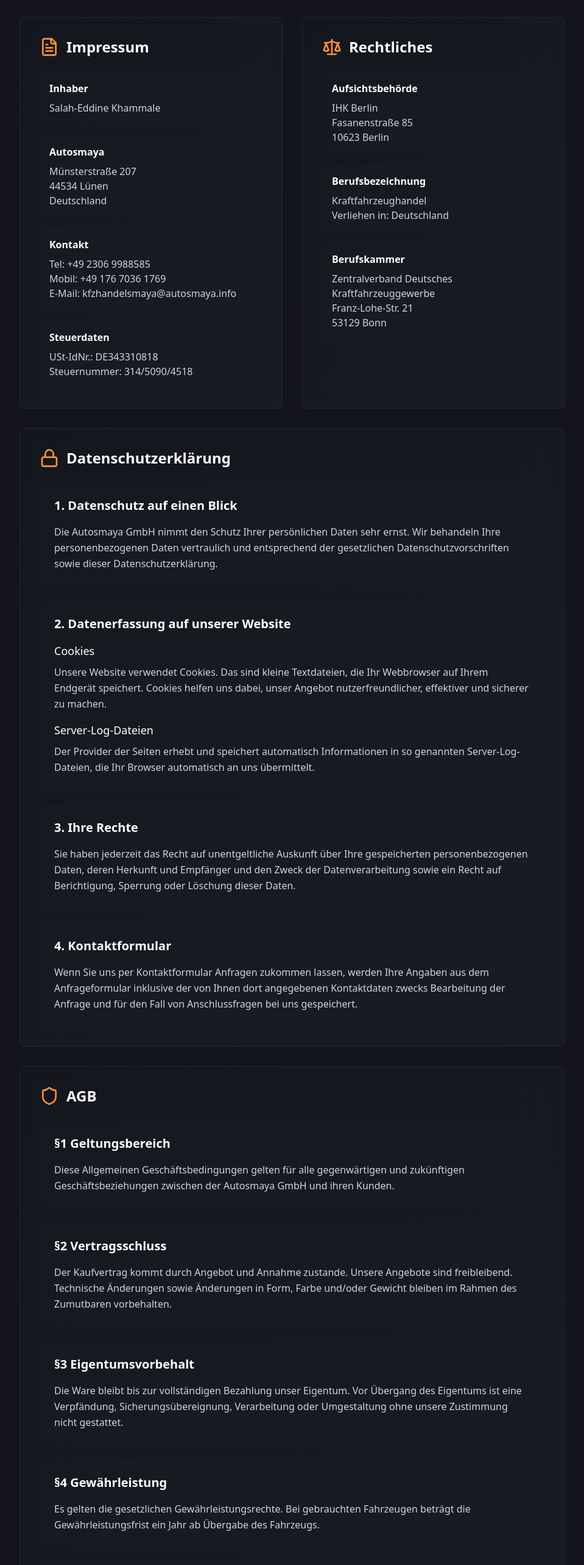
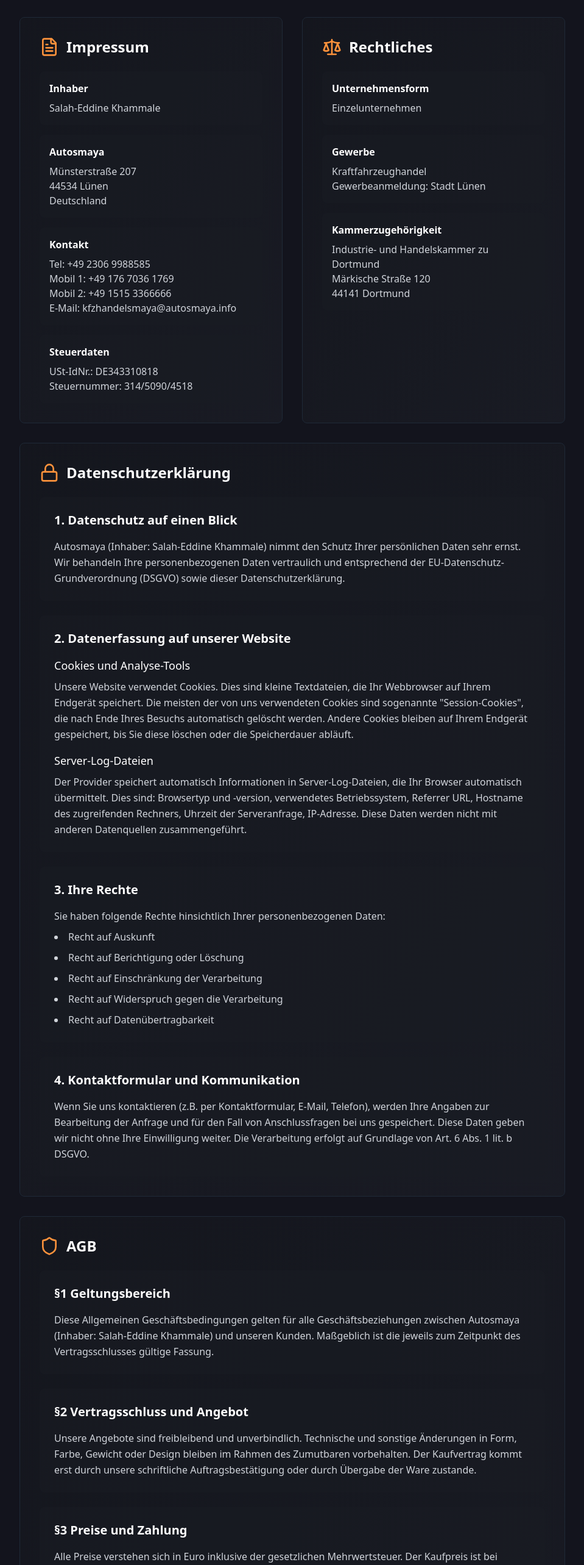
Before and after one commit to SainteOfficial/rndm292487242749724972794, a React (Vite) app: page /legal in a window 1280 px wide. Shown: the part 140-2706 px from the top of the page at 61% size, without its empty margins (160-1119 px from the left). Built offline with nearby package versions, Linux system fonts and the light colour scheme.

Commit message:
Auto-Update: 2025-03-09 18:02:11

```diff
--- a/src/pages/Legal.tsx
+++ b/src/pages/Legal.tsx
@@ -40,7 +40,8 @@ const Legal = () => {
               <div className="bg-[#1a1c25]/50 p-4 rounded-lg">
                 <h3 className="font-semibold text-white mb-2">Kontakt</h3>
                 <p className="text-gray-300">Tel: +49 2306 9988585</p>
-                <p className="text-gray-300">Mobil: +49 176 7036 1769</p>
+                <p className="text-gray-300">Mobil 1: +49 176 7036 1769</p>
+                <p className="text-gray-300">Mobil 2: +49 1515 3366666</p>
                 <p className="text-gray-300">E-Mail: kfzhandelsmaya@autosmaya.info</p>
               </div>
 
@@ -63,23 +64,21 @@ const Legal = () => {
             </div>
             <div className="space-y-4">
               <div className="bg-[#1a1c25]/50 p-4 rounded-lg">
-                <h3 className="font-semibold text-white mb-2">Aufsichtsbehörde</h3>
-                <p className="text-gray-300">IHK Berlin</p>
-                <p className="text-gray-300">Fasanenstraße 85</p>
-                <p className="text-gray-300">10623 Berlin</p>
+                <h3 className="font-semibold text-white mb-2">Unternehmensform</h3>
+                <p className="text-gray-300">Einzelunternehmen</p>
               </div>
 
               <div className="bg-[#1a1c25]/50 p-4 rounded-lg">
-                <h3 className="font-semibold text-white mb-2">Berufsbezeichnung</h3>
+                <h3 className="font-semibold text-white mb-2">Gewerbe</h3>
                 <p className="text-gray-300">Kraftfahrzeughandel</p>
-                <p className="text-gray-300">Verliehen in: Deutschland</p>
+                <p className="text-gray-300">Gewerbeanmeldung: Stadt Lünen</p>
               </div>
 
               <div className="bg-[#1a1c25]/50 p-4 rounded-lg">
-                <h3 className="font-semibold text-white mb-2">Berufskammer</h3>
-                <p className="text-gray-300">Zentralverband Deutsches Kraftfahrzeuggewerbe</p>
-                <p className="text-gray-300">Franz-Lohe-Str. 21</p>
-                <p className="text-gray-300">53129 Bonn</p>
+                <h3 className="font-semibold text-white mb-2">Kammerzugehörigkeit</h3>
+                <p className="text-gray-300">Industrie- und Handelskammer zu Dortmund</p>
+                <p className="text-gray-300">Märkische Straße 120</p>
+                <p className="text-gray-300">44141 Dortmund</p>
               </div>
             </div>
           </motion.div>
@@ -98,9 +97,9 @@ const Legal = () => {
             <div className="bg-[#1a1c25]/50 p-6 rounded-lg">
               <h3 className="text-xl font-semibold text-white mb-4">1. Datenschutz auf einen Blick</h3>
               <p className="text-gray-300 leading-relaxed">
-                Die Autosmaya GmbH nimmt den Schutz Ihrer persönlichen Daten sehr ernst.
-                Wir behandeln Ihre personenbezogenen Daten vertraulich und entsprechend
-                der gesetzlichen Datenschutzvorschriften sowie dieser Datenschutzerklärung.
+                Autosmaya (Inhaber: Salah-Eddine Khammale) nimmt den Schutz Ihrer persönlichen Daten sehr ernst.
+                Wir behandeln Ihre personenbezogenen Daten vertraulich und entsprechend der EU-Datenschutz-Grundverordnung (DSGVO)
+                sowie dieser Datenschutzerklärung.
               </p>
             </div>
 
@@ -108,18 +107,22 @@ const Legal = () => {
               <h3 className="text-xl font-semibold text-white mb-4">2. Datenerfassung auf unserer Website</h3>
               <div className="space-y-4">
                 <div>
-                  <h4 className="text-lg font-medium text-white mb-2">Cookies</h4>
+                  <h4 className="text-lg font-medium text-white mb-2">Cookies und Analyse-Tools</h4>
                   <p className="text-gray-300 leading-relaxed">
-                    Unsere Website verwendet Cookies. Das sind kleine Textdateien, die Ihr
-                    Webbrowser auf Ihrem Endgerät speichert. Cookies helfen uns dabei, unser
-                    Angebot nutzerfreundlicher, effektiver und sicherer zu machen.
+                    Unsere Website verwendet Cookies. Dies sind kleine Textdateien, die Ihr
+                    Webbrowser auf Ihrem Endgerät speichert. Die meisten der von uns verwendeten
+                    Cookies sind sogenannte "Session-Cookies", die nach Ende Ihres Besuchs
+                    automatisch gelöscht werden. Andere Cookies bleiben auf Ihrem Endgerät gespeichert,
+                    bis Sie diese löschen oder die Speicherdauer abläuft.
                   </p>
                 </div>
                 <div>
                   <h4 className="text-lg font-medium text-white mb-2">Server-Log-Dateien</h4>
                   <p className="text-gray-300 leading-relaxed">
-                    Der Provider der Seiten erhebt und speichert automatisch Informationen in
-                    so genannten Server-Log-Dateien, die Ihr Browser automatisch an uns übermittelt.
+                    Der Provider speichert automatisch Informationen in Server-Log-Dateien, die Ihr Browser
+                    automatisch übermittelt. Dies sind: Browsertyp und -version, verwendetes Betriebssystem,
+                    Referrer URL, Hostname des zugreifenden Rechners, Uhrzeit der Serveranfrage, IP-Adresse.
+                    Diese Daten werden nicht mit anderen Datenquellen zusammengeführt.
                   </p>
                 </div>
               </div>
@@ -128,20 +131,24 @@ const Legal = () => {
             <div className="bg-[#1a1c25]/50 p-6 rounded-lg">
               <h3 className="text-xl font-semibold text-white mb-4">3. Ihre Rechte</h3>
               <p className="text-gray-300 leading-relaxed">
-                Sie haben jederzeit das Recht auf unentgeltliche Auskunft über Ihre
-                gespeicherten personenbezogenen Daten, deren Herkunft und Empfänger und
-                den Zweck der Datenverarbeitung sowie ein Recht auf Berichtigung,
-                Sperrung oder Löschung dieser Daten.
+                Sie haben folgende Rechte hinsichtlich Ihrer personenbezogenen Daten:
               </p>
+              <ul className="list-disc list-inside text-gray-300 leading-relaxed mt-2 space-y-2">
+                <li>Recht auf Auskunft</li>
+                <li>Recht auf Berichtigung oder Löschung</li>
+                <li>Recht auf Einschränkung der Verarbeitung</li>
+                <li>Recht auf Widerspruch gegen die Verarbeitung</li>
+                <li>Recht auf Datenübertragbarkeit</li>
+              </ul>
             </div>
 
             <div className="bg-[#1a1c25]/50 p-6 rounded-lg">
-              <h3 className="text-xl font-semibold text-white mb-4">4. Kontaktformular</h3>
+              <h3 className="text-xl font-semibold text-white mb-4">4. Kontaktformular und Kommunikation</h3>
               <p className="text-gray-300 leading-relaxed">
-                Wenn Sie uns per Kontaktformular Anfragen zukommen lassen, werden Ihre
-                Angaben aus dem Anfrageformular inklusive der von Ihnen dort angegebenen
-                Kontaktdaten zwecks Bearbeitung der Anfrage und für den Fall von
-                Anschlussfragen bei uns gespeichert.
+                Wenn Sie uns kontaktieren (z.B. per Kontaktformular, E-Mail, Telefon), werden Ihre Angaben
+                zur Bearbeitung der Anfrage und für den Fall von Anschlussfragen bei uns gespeichert.
+                Diese Daten geben wir nicht ohne Ihre Einwilligung weiter. Die Verarbeitung erfolgt auf
+                Grundlage von Art. 6 Abs. 1 lit. b DSGVO.
               </p>
             </div>
           </div>
@@ -160,67 +167,68 @@ const Legal = () => {
             <div className="bg-[#1a1c25]/50 p-6 rounded-lg">
               <h3 className="text-xl font-semibold text-white mb-4">§1 Geltungsbereich</h3>
               <p className="text-gray-300 leading-relaxed">
-                Diese Allgemeinen Geschäftsbedingungen gelten für alle gegenwärtigen
-                und zukünftigen Geschäftsbeziehungen zwischen der Autosmaya GmbH und
-                ihren Kunden.
+                Diese Allgemeinen Geschäftsbedingungen gelten für alle Geschäftsbeziehungen zwischen
+                Autosmaya (Inhaber: Salah-Eddine Khammale) und unseren Kunden. Maßgeblich ist die
+                jeweils zum Zeitpunkt des Vertragsschlusses gültige Fassung.
               </p>
             </div>
 
             <div className="bg-[#1a1c25]/50 p-6 rounded-lg">
-              <h3 className="text-xl font-semibold text-white mb-4">§2 Vertragsschluss</h3>
+              <h3 className="text-xl font-semibold text-white mb-4">§2 Vertragsschluss und Angebot</h3>
               <p className="text-gray-300 leading-relaxed">
-                Der Kaufvertrag kommt durch Angebot und Annahme zustande. Unsere
-                Angebote sind freibleibend. Technische Änderungen sowie Änderungen
-                in Form, Farbe und/oder Gewicht bleiben im Rahmen des Zumutbaren
-                vorbehalten.
+                Unsere Angebote sind freibleibend und unverbindlich. Technische und sonstige Änderungen
+                in Form, Farbe, Gewicht oder Design bleiben im Rahmen des Zumutbaren vorbehalten.
+                Der Kaufvertrag kommt erst durch unsere schriftliche Auftragsbestätigung oder durch
+                Übergabe der Ware zustande.
               </p>
             </div>
 
             <div className="bg-[#1a1c25]/50 p-6 rounded-lg">
-              <h3 className="text-xl font-semibold text-white mb-4">§3 Eigentumsvorbehalt</h3>
+              <h3 className="text-xl font-semibold text-white mb-4">§3 Preise und Zahlung</h3>
               <p className="text-gray-300 leading-relaxed">
-                Die Ware bleibt bis zur vollständigen Bezahlung unser Eigentum.
-                Vor Übergang des Eigentums ist eine Verpfändung,
-                Sicherungsübereignung, Verarbeitung oder Umgestaltung ohne unsere
-                Zustimmung nicht gestattet.
+                Alle Preise verstehen sich in Euro inklusive der gesetzlichen Mehrwertsteuer.
+                Der Kaufpreis ist bei Übergabe des Fahrzeugs fällig. Die Übergabe erfolgt nur gegen
+                vollständige Zahlung des Kaufpreises oder nach schriftlicher Finanzierungsbestätigung.
               </p>
             </div>
 
             <div className="bg-[#1a1c25]/50 p-6 rounded-lg">
-              <h3 className="text-xl font-semibold text-white mb-4">§4 Gewährleistung</h3>
+              <h3 className="text-xl font-semibold text-white mb-4">§4 Gewährleistung und Garantie</h3>
               <p className="text-gray-300 leading-relaxed">
-                Es gelten die gesetzlichen Gewährleistungsrechte. Bei gebrauchten
-                Fahrzeugen beträgt die Gewährleistungsfrist ein Jahr ab Übergabe
-                des Fahrzeugs.
+                Bei gebrauchten Fahrzeugen verjähren die Ansprüche des Käufers wegen Mängeln in einem Jahr
+                ab Übergabe. Die Verkürzung der Verjährungsfrist gilt nicht für Schadensersatzansprüche
+                aus grob fahrlässiger oder vorsätzlicher Pflichtverletzung. Garantien im Rechtssinne
+                erhält der Kunde durch uns nicht, sofern nicht ausdrücklich schriftlich vereinbart.
               </p>
             </div>
 
             <div className="bg-[#1a1c25]/50 p-6 rounded-lg">
-              <h3 className="text-xl font-semibold text-white mb-4">§5 Haftung</h3>
+              <h3 className="text-xl font-semibold text-white mb-4">§5 Eigentumsvorbehalt</h3>
               <p className="text-gray-300 leading-relaxed">
-                Wir haften unbeschränkt für Vorsatz und grobe Fahrlässigkeit sowie
-                nach Maßgabe des Produkthaftungsgesetzes. Für leichte Fahrlässigkeit
-                haften wir bei Schäden aus der Verletzung des Lebens, des Körpers
-                und der Gesundheit von Personen.
+                Das Fahrzeug bleibt bis zur vollständigen Bezahlung unser Eigentum. Während der Dauer
+                des Eigentumsvorbehalts steht das Recht zum Besitz des Fahrzeugbriefes uns zu.
+                Bei Zugriffen Dritter auf die Vorbehaltsware wird der Käufer auf unser Eigentum hinweisen
+                und uns unverzüglich benachrichtigen.
               </p>
             </div>
 
             <div className="bg-[#1a1c25]/50 p-6 rounded-lg">
-              <h3 className="text-xl font-semibold text-white mb-4">§6 Widerrufsrecht</h3>
+              <h3 className="text-xl font-semibold text-white mb-4">§6 Probefahrten</h3>
               <p className="text-gray-300 leading-relaxed">
-                Verbrauchern steht ein Widerrufsrecht nach Maßgabe der im Anhang
-                aufgeführten Widerrufsbelehrung zu. Unternehmern wird kein
-                freiwilliges Widerrufsrecht eingeräumt.
+                Für Probefahrten ist ein gültiger Führerschein und Personalausweis vorzulegen.
+                Der Kunde haftet für Schäden, die während der Probefahrt am Fahrzeug entstehen,
+                soweit diese von ihm zu vertreten sind. Der Kunde hat das Fahrzeug pfleglich zu
+                behandeln und alle für die Benutzung maßgeblichen Vorschriften zu beachten.
               </p>
             </div>
 
             <div className="bg-[#1a1c25]/50 p-6 rounded-lg">
               <h3 className="text-xl font-semibold text-white mb-4">§7 Schlussbestimmungen</h3>
               <p className="text-gray-300 leading-relaxed">
-                Es gilt das Recht der Bundesrepublik Deutschland. Erfüllungsort
-                und Gerichtsstand ist Berlin, soweit der Kunde Kaufmann, juristische
-                Person des öffentlichen Rechts oder öffentlich-rechtliches
-                Sondervermögen ist.
+                Es gilt das Recht der Bundesrepublik Deutschland. Erfüllungsort ist Lünen.
+                Gerichtsstand für alle Streitigkeiten aus diesem Vertrag ist, soweit gesetzlich zulässig,
+                Lünen. Sollten einzelne Bestimmungen unwirksam sein, bleibt die Wirksamkeit der übrigen
+                Bestimmungen unberührt.
               </p>
             </div>
           </div>
```
